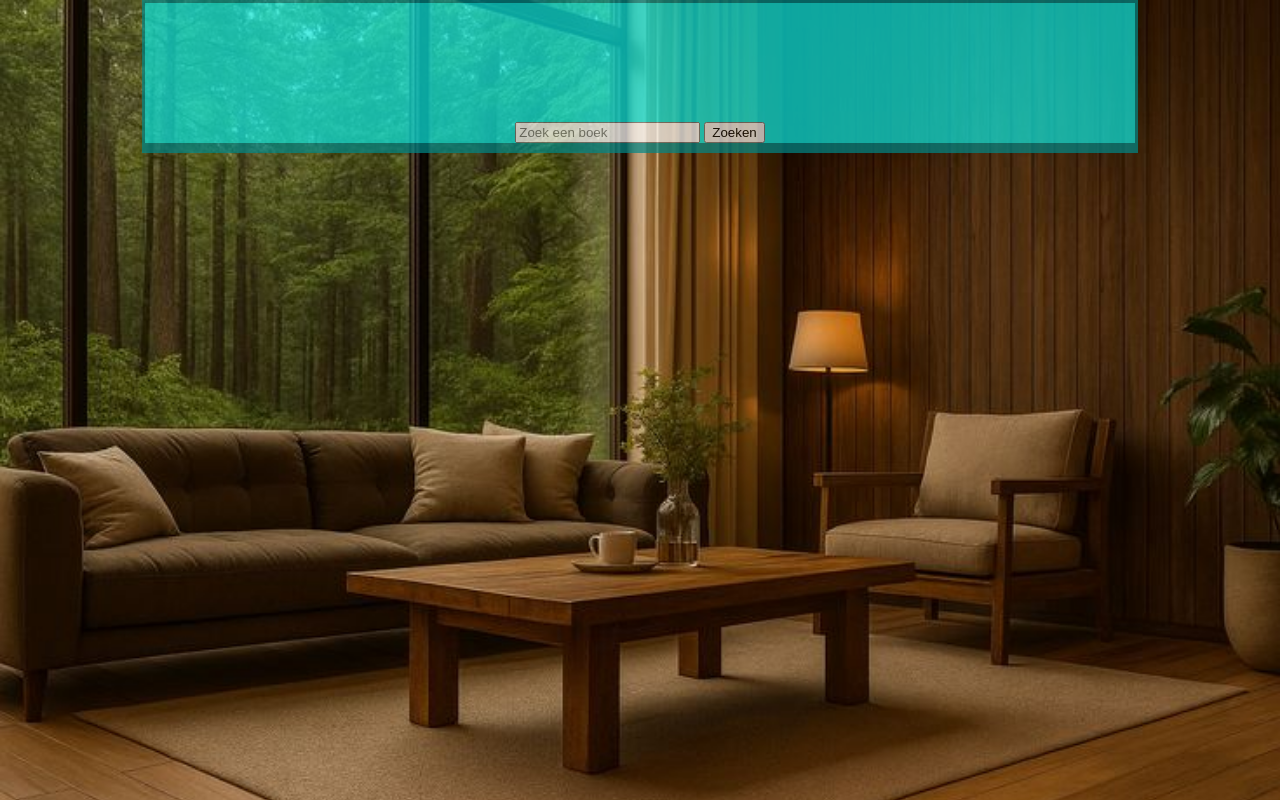
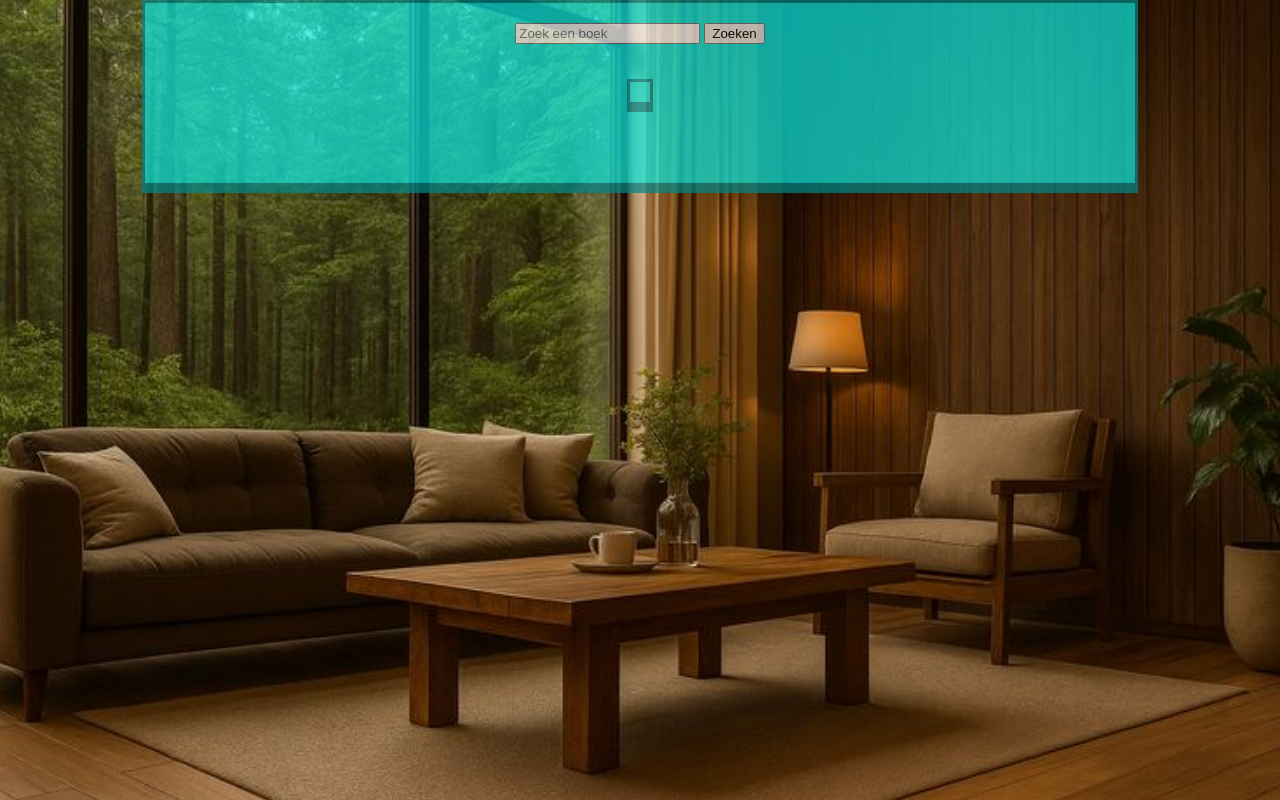
Before and after one commit to Bakkerbout/TLE1, a PHP site: page /searchBook.php in a window 1280 px wide. Run offline with PHP 8.4, Linux system fonts and the light colour scheme.

Commit message:
ADD books show after click on search button, added arrow buttons to scroll through the books

```diff
--- a/css/style.css
+++ b/css/style.css
@@ -26,6 +26,52 @@
     padding: 0 20px;
 }
 
+.bookshelf-search {
+    max-width: 950px;
+    min-height: 140px;
+    margin: 0 auto;
+    border: 3px solid #088;
+    border-bottom: 10px solid #088;
+    background-color: #0CEAE3;
+    opacity: 0.7;
+    display: flex;
+    flex-direction: column;
+    align-items: center;
+    padding: 20px 20px;
+    gap: 15px;
+
+}
+
+.results-container {
+    max-width: 950px;
+    margin: 20px auto;
+    display: flex;
+    align-items: center;
+    justify-content: center;
+    position: relative;
+
+}
+
+.shelf-rows {
+    display: flex;
+    flex-wrap: nowrap;
+    gap: 10px;
+    align-items: flex-end;
+    overflow-x: auto;
+    scroll-behavior: smooth;
+    padding: 10px;
+    max-width: 950px;
+    border: 3px solid #088;
+    border-bottom: 10px solid #088;
+    background-color: #0CEAE3;
+    opacity: 0.9;
+}
+
+.shelf-rows {
+    -ms-overflow-style: none;
+    scrollbar-width: none;
+}
+
 .shelf-row {
     display: flex;
     flex-wrap: nowrap;
@@ -33,12 +79,33 @@
     align-items: flex-end;
 }
 
+.scroll-btn {
+    display: none;
+    background-color: #088;
+    color: white;
+    border: none;
+    font-size: 24px;
+    padding: 10px;
+    cursor: pointer;
+    height: 100%;
+}
+
+.scroll-btn:hover {
+    background-color: #055;
+}
+
 .book-cover {
-    width: 80px;
-    height: 120px;
+    /*width: 80px;*/
+    /*height: 120px;*/
     background-size: cover;
     background-position: center;
     opacity: 1;
+    font-family: "Arial";
+    font-size: 13px;
+    /*display: flex;*/
+    justify-content: center;
+    align-items: center;
+
 }
 
 .book-spine {
--- a/js/searchBook.js
+++ b/js/searchBook.js
@@ -5,6 +5,7 @@ function init() {
     let searchButton = document.getElementById('searchButton')
     searchButton.addEventListener('click', actionSearch)
     //event listener op zoek button zetten
+
 }
 
 function actionSearch() {
@@ -46,17 +47,34 @@ function getResults(data) {
 
 function displayResults(data) {
     const resultsDiv = document.getElementById("results");
+    const resultsContainer = document.querySelector(".results-container");
     resultsDiv.innerHTML = '';
+
+
     if (data && data.items && data.items.length > 0) {
+
+        let prevButton = document.createElement('prevBooks')
+        prevButton.id = "prevBooks"
+        prevButton.textContent = "<--"
+        prevButton.addEventListener('click', scrollLeft)
+
+        let nextButton = document.createElement('nextBooks')
+        nextButton.id = "nextBooks"
+        nextButton.textContent = "-->"
+        nextButton.addEventListener('click', scrollRight)
+
+        resultsContainer.prepend(prevButton);
+        resultsContainer.appendChild(nextButton);
+
+
         data.items.forEach(book => {
 
             const {title, authors, imageLinks} = book.volumeInfo
             const bookId = book.id
-            // const info = item.volumeInfo;
 
             // main container
             let bookDiv = document.createElement("div");
-            bookDiv.className = "book"
+            bookDiv.className = "book-cover"
             bookDiv.dataset.id = bookId
 
             // Titel
@@ -87,5 +105,14 @@ function displayResults(data) {
         });
     } else {
         resultsDiv.innerHTML = 'Geen resultaten gevonden.';
+
     }
 }
+
+function scrollLeft() {
+    document.getElementById('results').scrollBy({left: -300, behavior: 'smooth'})
+}
+
+function scrollRight() {
+    document.getElementById('results').scrollBy({left: 300, behavior: 'smooth'})
+}
--- a/searchBook.php
+++ b/searchBook.php
@@ -10,15 +10,16 @@
 </head>
 <body>
 <main>
-    <div class="bookshelf">
+    <div class="bookshelf-search">
         <div class="searchbar">
             <input type="text" id="searchInput" placeholder="Zoek een boek">
-            <button id="searchButton">Zoeken</button>
+            <button id="searchButton" type="button">Zoeken</button>
+        </div>
+        <div class="results-container">
 
-            <!--            <div id="results" class="shelf-row"></div>-->
+            <div id="results" class="shelf-rows"></div>
 
         </div>
-        <div id="results" class="shelf-row"></div>
     </div>
     <div class="background-img"></div>
 </main>
```
